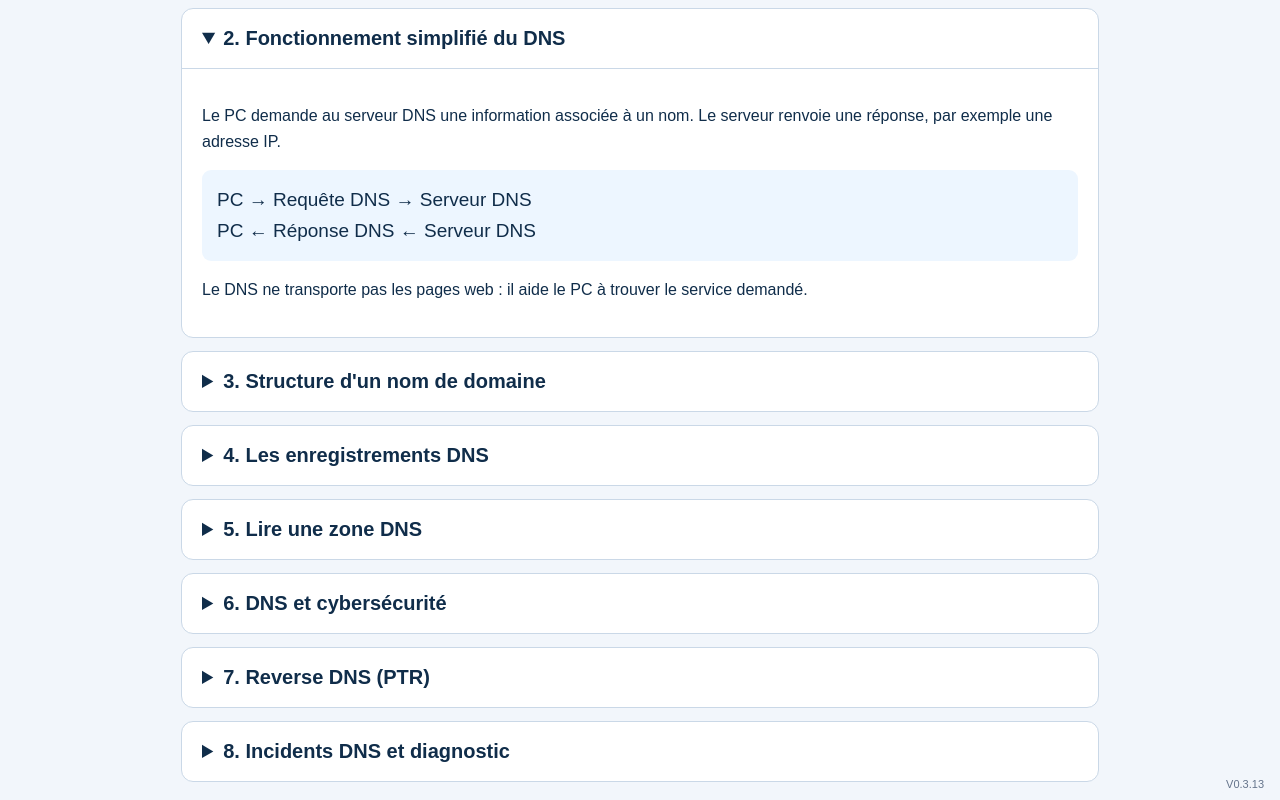
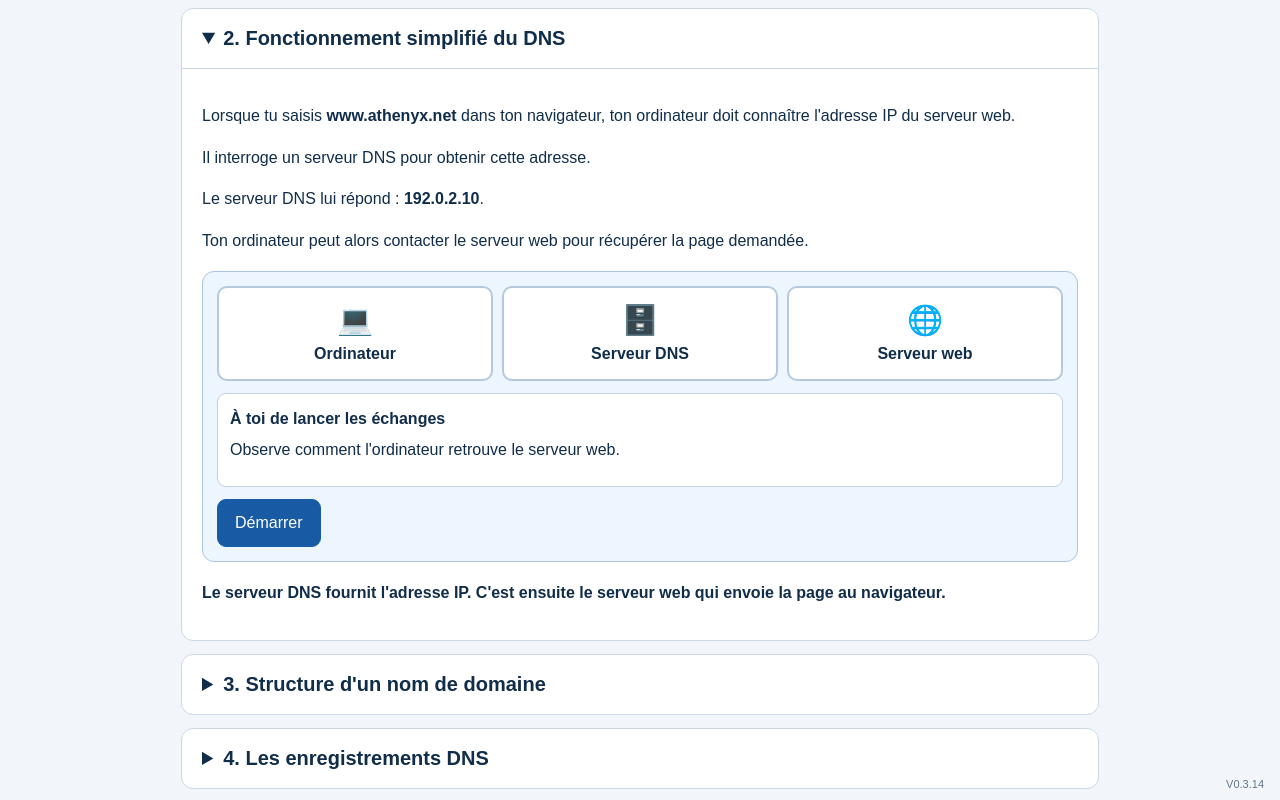
Before and after one commit to cscybersecurite/cscybersecurite.github.io, a plain HTML site: page cours/dns/index.html in a window 1280 px wide. Both pictures are taken after a click on the heading "2. Fonctionnement simplifié du DNS". Shown: the part 138-938 px from the top of the page. Drawn offline with Linux system fonts and the light colour scheme.

Commit message:
Publier DNS V0.3.14 : chapitre 2 et animation

```diff
--- a/cours/dns/index.html
+++ b/cours/dns/index.html
@@ -67,6 +67,17 @@ header{padding:9px 12px}
 .header-bar .toolbar button.icon-control,.header-bar .toolbar a.home-link{flex-basis:36px;width:36px;height:36px}
 .header-bar .toolbar svg{width:20px;height:20px}
 }
+
+/* Chapitre 2 : parcours DNS interactif */
+.dns-parcours{background:#edf6ff;color:#102d4a;border:1px solid #a9c5e2;border-radius:12px;padding:14px;margin:18px 0}
+.dns-parcours-machines{display:grid;grid-template-columns:repeat(3,minmax(0,1fr));gap:9px}
+.dns-machine{display:flex;flex-direction:column;align-items:center;justify-content:center;gap:6px;text-align:center;min-height:95px;padding:9px 5px;border:2px solid #b5c9de;border-radius:10px;background:#fff;transition:background .2s,border-color .2s}
+.dns-machine span{font-size:29px;line-height:1.2}.dns-machine strong{font-size:clamp(12px,1.7vw,16px);line-height:1.25}
+.dns-machine.active{background:#d4e9ff;border-color:#1767c3}
+.dns-parcours-etape{margin:12px 0;background:#fff;border-radius:9px;padding:12px;min-height:94px;border:1px solid #bfd2e5}
+.dns-parcours-etape p{margin:5px 0 0}.dns-parcours button{padding:10px 17px}
+@media(prefers-color-scheme:dark){.dns-parcours{background:#192c40;color:#eff6ff;border-color:#42617e}.dns-machine,.dns-parcours-etape{background:#20344b;border-color:#42617e}.dns-machine.active{background:#254e75;border-color:#7cb9ff}}
+@media(max-width:480px){.dns-parcours{padding:9px}.dns-parcours-machines{gap:5px}.dns-machine{min-height:84px;padding:7px 3px}.dns-machine span{font-size:25px}.dns-machine strong{font-size:12px}.dns-parcours button{width:100%}}
 </style>
 </head>
 <body>
@@ -85,7 +96,18 @@ header{padding:9px 12px}
 <label class="choice"><input type="radio" name="reponse" value="d">Il transmet le contenu du site web à ton navigateur.</label>
 </fieldset><button type="submit">Vérifier ma réponse</button><p class="feedback" id="feedback" role="status" aria-live="polite" hidden></p></form></div></details>
 </div></details>
-<details id="chapitre-2"><summary>2. Fonctionnement simplifié du DNS</summary><div class="inside"><p>Le PC demande au serveur DNS une information associée à un nom. Le serveur renvoie une réponse, par exemple une adresse IP.</p><div class="example">PC → Requête DNS → Serveur DNS<br>PC ← Réponse DNS ← Serveur DNS</div><p>Le DNS ne transporte pas les pages web : il aide le PC à trouver le service demandé.</p></div></details>
+<details id="chapitre-2"><summary>2. Fonctionnement simplifié du DNS</summary><div class="inside">
+<p>Lorsque tu saisis <strong>www.athenyx.net</strong> dans ton navigateur, ton ordinateur doit connaître l'adresse IP du serveur web.</p>
+<p>Il interroge un serveur DNS pour obtenir cette adresse.</p>
+<p>Le serveur DNS lui répond : <strong>192.0.2.10</strong>.</p>
+<p>Ton ordinateur peut alors contacter le serveur web pour récupérer la page demandée.</p>
+<div class="dns-parcours" aria-label="Les trois étapes d'une recherche DNS">
+<div class="dns-parcours-machines"><div class="dns-machine" data-role="pc"><span aria-hidden="true">💻</span><strong>Ordinateur</strong></div><div class="dns-machine" data-role="dns"><span aria-hidden="true">🗄️</span><strong>Serveur DNS</strong></div><div class="dns-machine" data-role="web"><span aria-hidden="true">🌐</span><strong>Serveur web</strong></div></div>
+<div class="dns-parcours-etape" aria-live="polite"><strong id="dns-parcours-titre">À toi de lancer les échanges</strong><p id="dns-parcours-texte">Observe comment l'ordinateur retrouve le serveur web.</p></div>
+<button type="button" id="dns-parcours-suivant">Démarrer</button>
+</div>
+<p><strong>Le serveur DNS fournit l'adresse IP. C'est ensuite le serveur web qui envoie la page au navigateur.</strong></p>
+</div></details>
 <details id="chapitre-3"><summary>3. Structure d'un nom de domaine</summary><div class="inside"><p>Exemple : <strong>serveur1.infra.athenyx.net</strong></p><div class="example">Hôte : serveur1<br>Sous-domaine : infra<br>Domaine : athenyx<br>Extension (TLD) : net</div><p>Les noms DNS sont organisés de façon hiérarchique, à partir de la racine et du domaine de premier niveau.</p></div></details>
 <details id="chapitre-4"><summary>4. Les enregistrements DNS</summary><div class="inside"><p>Chaque type d'enregistrement répond à un besoin différent.</p><div class="example"><strong>A</strong> : nom vers IPv4<br><strong>AAAA</strong> : nom vers IPv6<br><strong>CNAME</strong> : alias vers un autre nom<br><strong>MX</strong> : serveurs de réception du courrier<br><strong>TXT</strong> : informations textuelles, notamment certains paramètres de sécurité</div><p>SPF, DKIM et DMARC sont des mécanismes utilisés pour la sécurité des courriels. Ils s'appuient notamment sur des enregistrements DNS de type TXT.</p></div></details>
 <details id="chapitre-5"><summary>5. Lire une zone DNS</summary><div class="inside">
@@ -130,4 +152,19 @@ const cell=document.createElement("td"),btn=document.createElement("button");btn
 function dnsLookup(name,seen=[]){if(seen.includes(name))return null;if(name==="athenyx.net")return dnsZone.site;if(name==="mail.athenyx.net")return dnsZone.mail;if(name==="www.athenyx.net")return dnsLookup(dnsZone.www,[...seen,name]);return null}
 function dnsTest(k){if(!dnsResult.hidden&&dnsActiveTest===k){dnsResult.hidden=true;dnsActiveTest=null;return}dnsActiveTest=k;const name=k==="www"?"www.athenyx.net":k==="mail"?"mail.athenyx.net":"athenyx.net",type=dnsTypes[k];let lines=["C:\\> nslookup -type="+type+" "+name,""];if(k==="www"){lines.push(name+".  CNAME  "+dnsZone.www+".");}else if(k==="mx"){lines.push(name+".  MX  "+dnsZone.mx+".");}else{const ip=dnsLookup(name);lines.push(ip?name+".  A  "+ip:"*** Aucun enregistrement A trouvé");}dnsOutput.textContent=lines.join("\n");dnsResult.hidden=false;dnsStatus.textContent=""}
 dnsRender();
-</script><div class="version-fixe" aria-label="Version du cours">V0.3.13</div></body></html>
+
+(function(){
+const button=document.getElementById('dns-parcours-suivant'),titre=document.getElementById('dns-parcours-titre'),texte=document.getElementById('dns-parcours-texte'),nodes=[...document.querySelectorAll('.dns-parcours .dns-machine')];
+if(!button)return;
+const etapes=[
+['1. Demande DNS',"L'ordinateur demande au serveur DNS l'adresse IP de www.athenyx.net.",['pc','dns']],
+['2. Réponse DNS',"Le serveur DNS répond à l'ordinateur : 192.0.2.10.",['dns','pc']],
+['3. Connexion au serveur web',"L'ordinateur utilise 192.0.2.10 pour contacter le serveur web et recevoir la page.",['pc','web']]
+];
+let n=0;
+button.addEventListener('click',()=>{
+if(n===3){n=0;titre.textContent='À toi de lancer les échanges';texte.textContent="Observe comment l'ordinateur retrouve le serveur web.";button.textContent='Démarrer';nodes.forEach(node=>node.classList.remove('active'));return;}
+const [t,d,roles]=etapes[n++];titre.textContent=t;texte.textContent=d;nodes.forEach(node=>node.classList.toggle('active',roles.includes(node.dataset.role)));button.textContent=n===3?'Revoir les étapes':'Étape suivante';
+});
+})();
+</script><div class="version-fixe" aria-label="Version du cours">V0.3.14</div></body></html>
```
